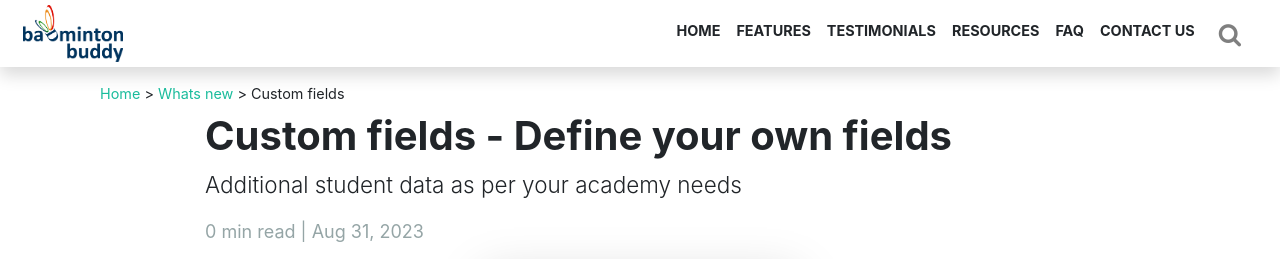
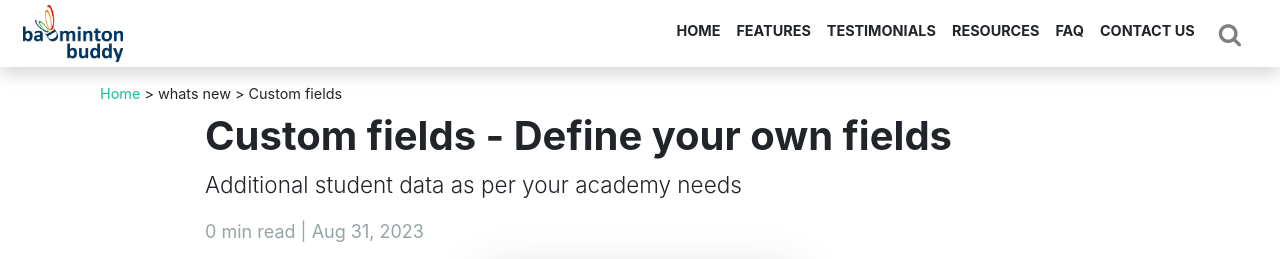
Before and after one commit to SampatDixit/sampatdixit.github.io, a Jekyll site: the page built from _posts/whats-new/2023-10-04-custom-fields.md, in a window 1280 px wide and 900 px high. Shown: the top 259 px of the window. Built offline with Jekyll 4.4.1, drawn with Linux system fonts in a browser that asks for light colours; nearby versions of some CDN libraries; emoji names are drawn with the system emoji font; part of the change alters nothing that is shown; grey boxes are pictures that could not be loaded.

```diff
--- a/_includes/breadcrumb.html
+++ b/_includes/breadcrumb.html
@@ -5,6 +5,7 @@
   {% if forloop.last %}
     > {{ crumb | replace:'-',' ' | remove:'.html' | capitalize }}
   {% else %}
-    >   <a href="{% assign crumb_limit = forloop.index | plus: 1 %}{% for crumb in crumbs limit: crumb_limit %}{%if forloop.last %}{{crumb}}{% else %}{{ crumb | append: '/' }}{% endif %}{% endfor %}">{{ crumb | replace:'-',' ' | remove:'.html' | capitalize }}</a>
+    > {{ crumb | replace:'-',' ' | remove:'.html'}}
+    <!-- >   <a href="{% assign crumb_limit = forloop.index | plus: 1 %}{% for crumb in crumbs limit: crumb_limit %}{%if forloop.last %}{{crumb}}{% else %}{{ crumb | append: '/' }}{% endif %}{% endfor %}">{{ crumb | replace:'-',' ' | remove:'.html' | capitalize }}</a> -->
   {% endif %}
 {% endfor %}
```
